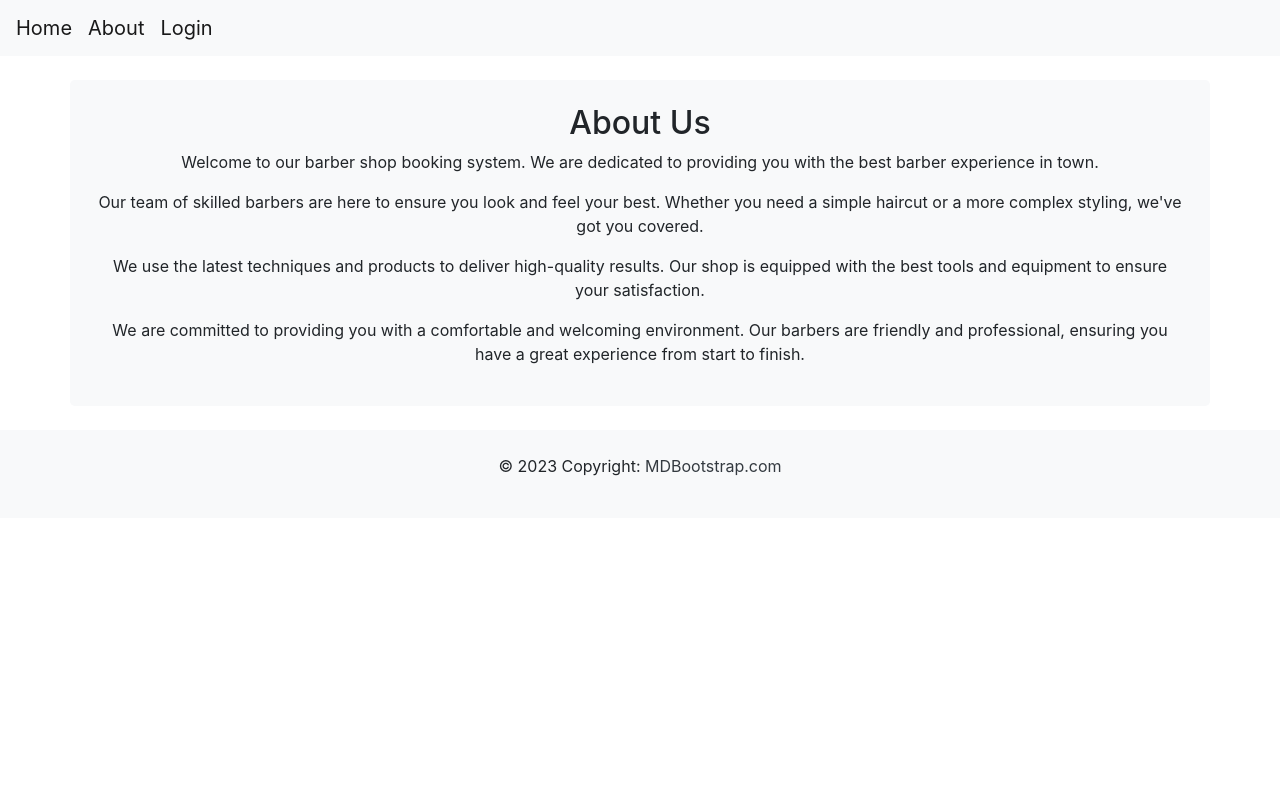
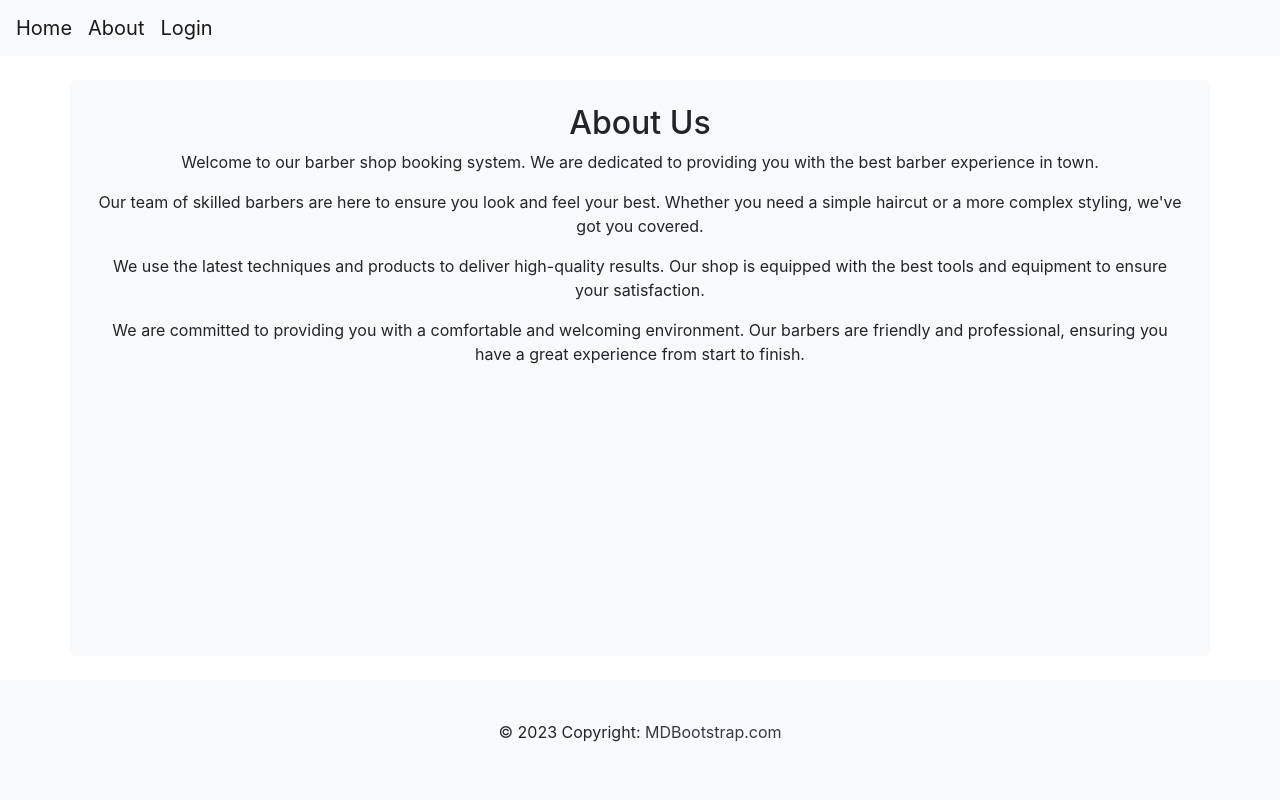
Before and after one commit to AAAxis/hamaspera, a Django app: page /about/ in a window 1280 px wide. Run offline with Django 4.2, Linux system fonts and the light colour scheme; some libraries are stand-ins or nearby versions.

Commit message:
Refreshed design/ register form and base template

```diff
--- a/scheduler/templates/scheduler/base.html
+++ b/scheduler/templates/scheduler/base.html
@@ -16,9 +16,28 @@
             margin: 0 auto;
         }
         /* Additional custom styles can be added here */
+
+        /* Sticky footer styles */
+        html, body {
+            height: 100%;
+        }
+        .wrapper {
+            min-height: 100%;
+            display: flex;
+            flex-direction: column;
+        }
+        .content {
+            flex: 1;
+        }
+        footer {
+            background-color: #f8f9fa;
+            text-align: center;
+            padding: 1rem 0;
+        }
     </style>
 </head>
 <body>
+    <div class="wrapper">
         <nav class="navbar navbar-expand-lg navbar-light bg-light">
             <a class="navbar-brand" href="{% url 'schedule' %}">Home</a>
             <a class="navbar-brand" href="{% url 'about' %}">About</a>
@@ -26,7 +45,7 @@
             <!-- Optional: Add more navigation links here -->
         </nav>
 
-    <div class="container mt-4 text-center bg-light bg-gradient rounded-lg p-4">
+        <div class="container mt-4 text-center bg-light bg-gradient rounded-lg p-4 content">
             {% if messages %}
                 {% for message in messages %}
                     <div class="alert alert-{{ message.tags }} alert-dismissible fade show" role="alert">
@@ -47,6 +66,7 @@
                 </p>
             </div>
         </footer>
+    </div>
 
     <!-- jQuery and Bootstrap JS -->
     <script src="https://code.jquery.com/jquery-3.5.1.min.js"></script>
```
Also changed, not shown: scheduler/templates/scheduler/register_business.html (+18 -16 lines). Lines whose indentation alone changed are shown as unchanged.
